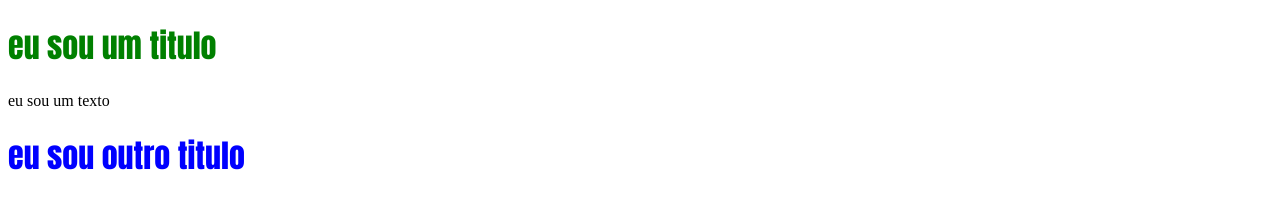
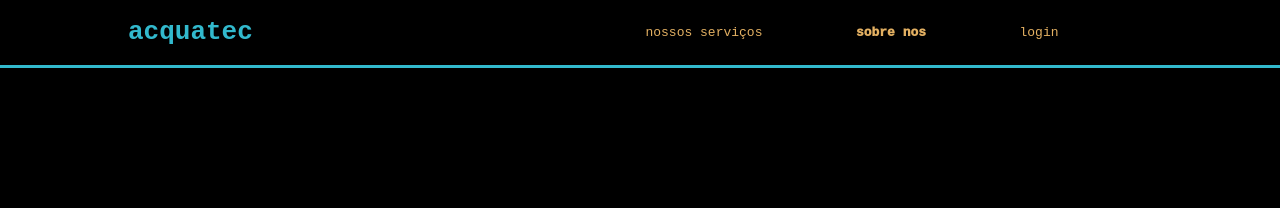
Before and after one commit to rodrigochaves2022/repositorio-aula-2, a plain HTML site: page index.html in a window 1280 px wide. Drawn offline with Linux system fonts and the light colour scheme.

Commit message:
criando o header do meu primeiro site repositorio

```diff
--- a/estilo.css
+++ b/estilo.css
@@ -1,9 +1,37 @@
-.classe1{
-    color:green;
-    font-weight: 800;font-family: Impact, Haettenschweiler, 'Arial Narrow Bold', sans-serif;
-    }
+.header{
+   color: #32b9cd;
+   border-bottom: 3px solid #32b9cd;
+}
 
-    .classe2{
-    color:blue;
-    font-weight: 800;font-family: Impact, Haettenschweiler, 'Arial Narrow Bold', sans-serif;
-    }
+body{
+   margin:0 ;
+   background-color: black;
+   font-family: monospace;
+}
+
+.container {
+  width: 80%;
+  margin: auto;
+
+}
+
+.header .container{
+    display: flex;
+    justify-content: space-between;
+
+}
+
+.navbar {
+     display: flex;
+     list-style: none;
+     justify-content: space-evenly;
+     padding: 0;
+     width: 600px;
+     align-items: center;
+     color:#e3b062;
+}
+
+.agora{
+  font-weight: 1000;
+
+}
--- a/index.html
+++ b/index.html
@@ -1,18 +1,28 @@
 <!DOCTYPE html>
 <html lang="en">
+
 <head>
     <meta charset="UTF-8">
     <meta http-equiv="X-UA-Compatible" content="IE=edge">
     <meta name="viewport" content="width=device-width, initial-scale=1.0">
-    <title>projeto-pi</title>
- <link rel="stylesheet" href="estilo.css">
+    <title>acquatec</title>
+    <link rel="stylesheet" href="estilo.css">
 </head>
+
 <body>
+    <div class="header">
+        <div class="container">
 
-    <h1 class="classe1"> eu sou um titulo</h1>
-    <p> eu sou um texto</p>
-    <h1 class="classe2"> eu sou outro titulo</h1>
+            <h1>acquatec</h1>
+            <ul class ="navbar">
+                <li>nossos serviços</li>
+                <li class="agora">sobre nos</li>
+                <li>login</li>
+            </ul>
+        </div>
+    </div>
 
 
 </body>
+
 </html>
```
